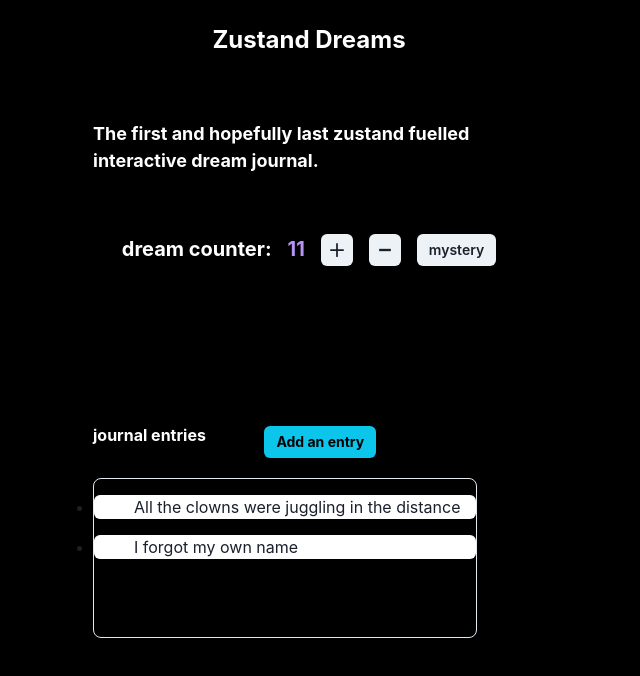
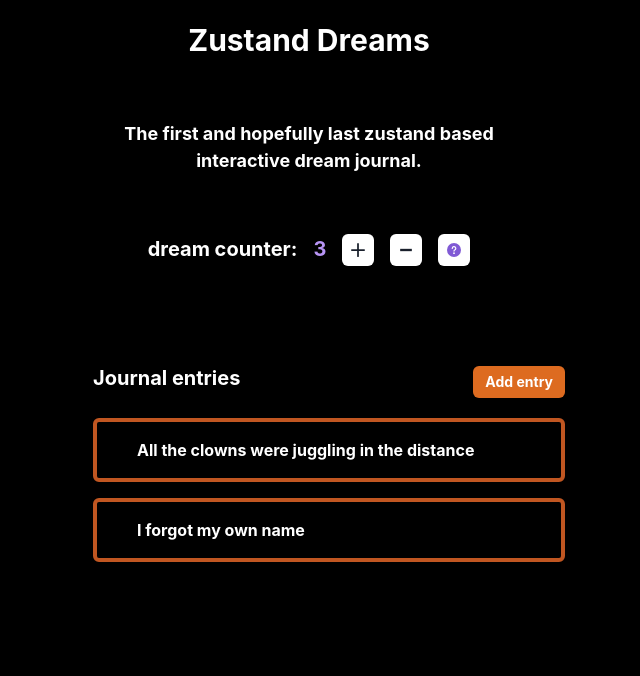
Before and after one commit to denriquem/zustandDreams, a React (Create React App) app: page / in a window 1280 px wide. Shown: the top 676 px of the page, without its empty margins (331-971 px from the left). Built offline with nearby package versions, Linux system fonts and the light colour scheme.

Commit message:
Stylings fix

```diff
--- a/src/App.tsx
+++ b/src/App.tsx
@@ -11,8 +11,8 @@ const App = () => {
       <Flex flexDir="column" gap={5}>
         <Description />
         <DreamNumbers />
+        <JournalEntries />
       </Flex>
-      <JournalEntries />
     </Box>
   );
 };
--- a/src/components/AddEntryModal.tsx
+++ b/src/components/AddEntryModal.tsx
@@ -23,7 +23,6 @@ const AddEntryModal = ({ closeModal }: AddEntryModalProps) => {
   const { setNewEntry } = useDescriptionStore((state) => state);
 
   const addEntry = () => {
-    console.log(value);
     setNewEntry(value, "Jim");
     closeModal();
   };
@@ -32,7 +31,7 @@ const AddEntryModal = ({ closeModal }: AddEntryModalProps) => {
     <Modal isOpen onClose={closeModal} isCentered>
       <ModalOverlay />
       <ModalContent>
-        <ModalHeader>Write Your Entry</ModalHeader>
+        <ModalHeader>Write your entry</ModalHeader>
         <ModalCloseButton />
         <ModalBody>
           <Input
--- a/src/components/Description.tsx
+++ b/src/components/Description.tsx
@@ -4,8 +4,14 @@ import { Box, Text } from "@chakra-ui/react";
 const Description = () => {
   return (
     <Box pt={20} w="40%" h="30%" m="auto">
-      <Text color="white" fontSize="lg" p={10} fontWeight="bold">
-        The first and hopefully last zustand fuelled interactive dream journal.
+      <Text
+        color="white"
+        fontSize="lg"
+        p={10}
+        fontWeight="bold"
+        textAlign="center"
+      >
+        The first and hopefully last zustand based interactive dream journal.
       </Text>
     </Box>
   );
--- a/src/components/DreamNumbers.tsx
+++ b/src/components/DreamNumbers.tsx
@@ -1,6 +1,6 @@
-import { Flex, Text, IconButton, Button } from "@chakra-ui/react";
+import { Flex, Text, IconButton } from "@chakra-ui/react";
 import { useDreamStore } from "../store";
-import { AddIcon, MinusIcon } from "@chakra-ui/icons";
+import { AddIcon, MinusIcon, QuestionIcon } from "@chakra-ui/icons";
 import DreamCount from "./DreamCount";
 
 const DreamNumbers = () => {
@@ -30,16 +30,23 @@ const DreamNumbers = () => {
         aria-label="Add a dream"
         icon={<AddIcon />}
         onClick={haveADream}
+        bgColor="white"
       />
       <IconButton
         size="sm"
         aria-label="Add a dream"
         icon={<MinusIcon />}
         onClick={loseADream}
+        bgColor="white"
       />
-      <Button onClick={lucidDream} size="sm">
-        mystery
-      </Button>
+      <IconButton
+        onClick={lucidDream}
+        size="sm"
+        aria-label="Questions"
+        icon={<QuestionIcon />}
+        color="purple.500"
+        bgColor="white"
+      />
     </Flex>
   );
 };
--- a/src/components/Header.tsx
+++ b/src/components/Header.tsx
@@ -13,7 +13,7 @@ const Header = () => {
       h="10%"
       backdropFilter="saturate(180%) blur(5px)"
     >
-      <Heading m="auto" fontSize="2xl">
+      <Heading m="auto" fontSize="3xl">
         Zustand Dreams
       </Heading>
     </Flex>
--- a/src/components/JournalEntries.tsx
+++ b/src/components/JournalEntries.tsx
@@ -1,5 +1,5 @@
 import { useState } from "react";
-import { Box, UnorderedList, Heading, Button, Flex } from "@chakra-ui/react";
+import { Box, List, Heading, Button, Flex } from "@chakra-ui/react";
 import { useDescriptionStore } from "../store";
 import JournalEntry from "./JournalEntry";
 import AddEntryModal from "./AddEntryModal";
@@ -11,6 +11,7 @@ const JournalEntries = () => {
   const entriesList = entries.map((entry) => {
     return (
       <JournalEntry
+        key={entry.id}
         id={entry.id}
         description={entry.description}
         author={entry.author}
@@ -19,43 +20,27 @@ const JournalEntries = () => {
   });
 
   return (
-    <Box
-      pl={10}
-      w="40%"
-      h="30%"
-      border={4}
-      borderColor="white"
-      mt={40}
-      mr="auto"
-      ml="auto"
-    >
+    <Box pl={10} w="40%" h="30%" mt={20} mr="auto" ml="auto">
       {showModal && <AddEntryModal closeModal={() => setShowModal(false)} />}
-      <Flex w="60%">
-        <Heading color="white" size="sm" fontWeight="bold">
-          journal entries
+      <Flex w="100%" alignContent="center">
+        <Heading color="white" size="md" fontWeight="bold">
+          Journal entries
         </Heading>
         <Button
           variant="solid"
-          colorScheme="cyan"
-          _hover={{ bgColor: "cyan" }}
-          ml="auto"
+          colorScheme="orange"
+          _hover={{ bgColor: "orange.300" }}
           size="sm"
           fontWeight="bold"
+          ml="auto"
           onClick={() => setShowModal(true)}
+          fontSize="sm"
         >
-          Add an entry
+          Add entry
         </Button>
       </Flex>
-      <Box
-        mt={5}
-        maxW="sm"
-        borderWidth="1px"
-        borderRadius="lg"
-        bgColor="black"
-        h={40}
-        w="full"
-      >
-        <UnorderedList m={0}>{entriesList}</UnorderedList>
+      <Box mt={5} bgColor="black" h={40} w="full">
+        <List m={0}>{entriesList}</List>
       </Box>
     </Box>
   );
--- a/src/components/JournalEntry.tsx
+++ b/src/components/JournalEntry.tsx
@@ -10,13 +10,16 @@ interface JournalEntryProps {
 const JournalEntry = ({ id, description, author }: JournalEntryProps) => {
   return (
     <ListItem
-      border={4}
-      borderColor="white"
+      borderWidth={4}
+      borderColor="orange.600"
       pl={10}
-      bgColor="white"
+      bgColor="black"
       borderRadius="md"
       w="full"
       mt={4}
+      py={4}
+      color="white"
+      fontWeight="bold"
     >
       {description}
     </ListItem>
--- a/src/store.ts
+++ b/src/store.ts
@@ -21,18 +21,8 @@ type Entry = {
   author: string;
 };
 
-const options = {
-  method: "GET",
-  url: "https://famous-quotes4.p.rapidapi.com/random",
-  params: { category: "imagination", count: "20" },
-  headers: {
-    "X-RapidAPI-Key": "c70b672410msh4c10651c3c3fcb3p15b0a1jsna9ed39756583",
-    "X-RapidAPI-Host": "famous-quotes4.p.rapidapi.com",
-  },
-};
-
 const useDreamStore = create<DreamStoreType>((set, get) => ({
-  dreams: 11,
+  dreams: 3,
   randomQuote: "",
   haveADream: () => set((state) => ({ dreams: state.dreams + 1 })),
   loseADream: () => set((state) => ({ dreams: state.dreams - 1 })),
```
